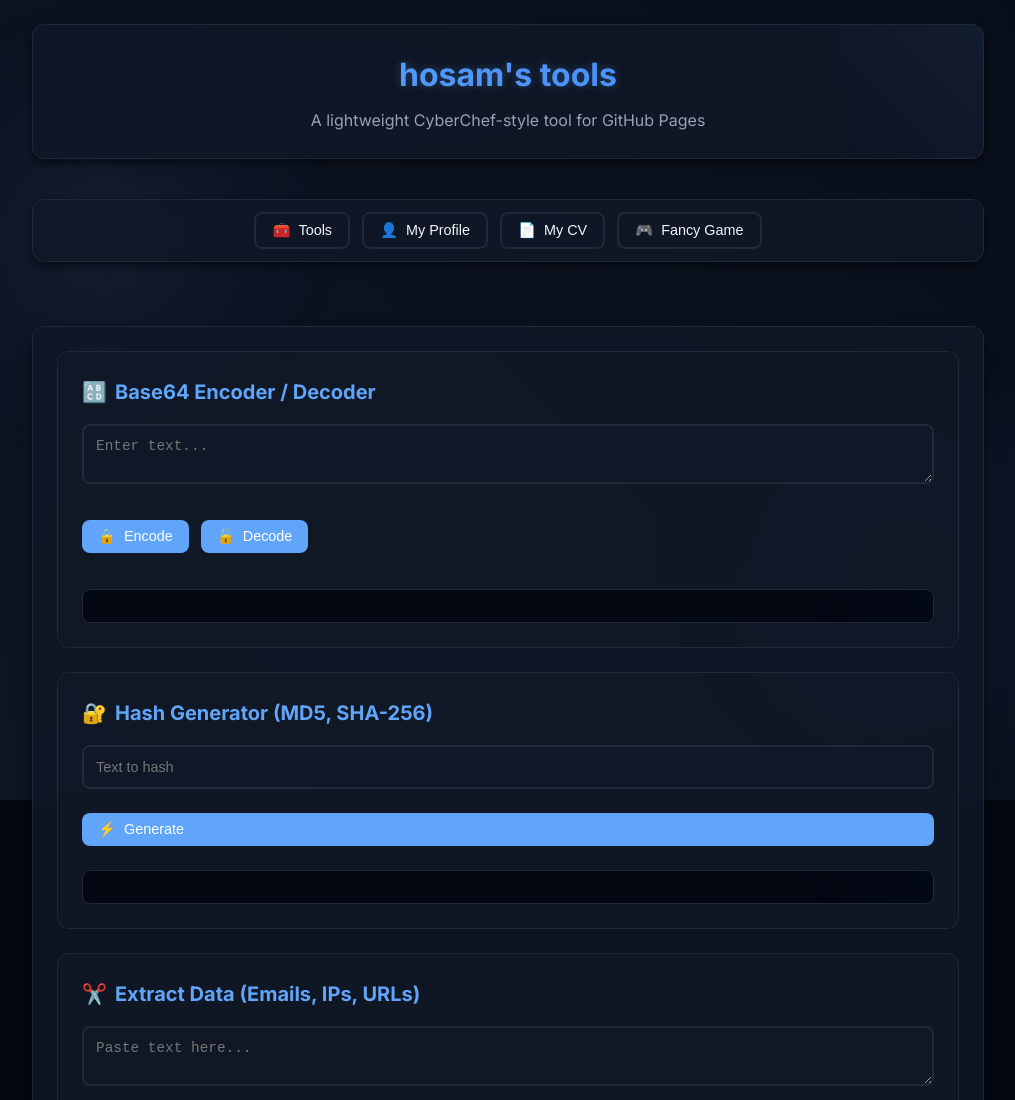
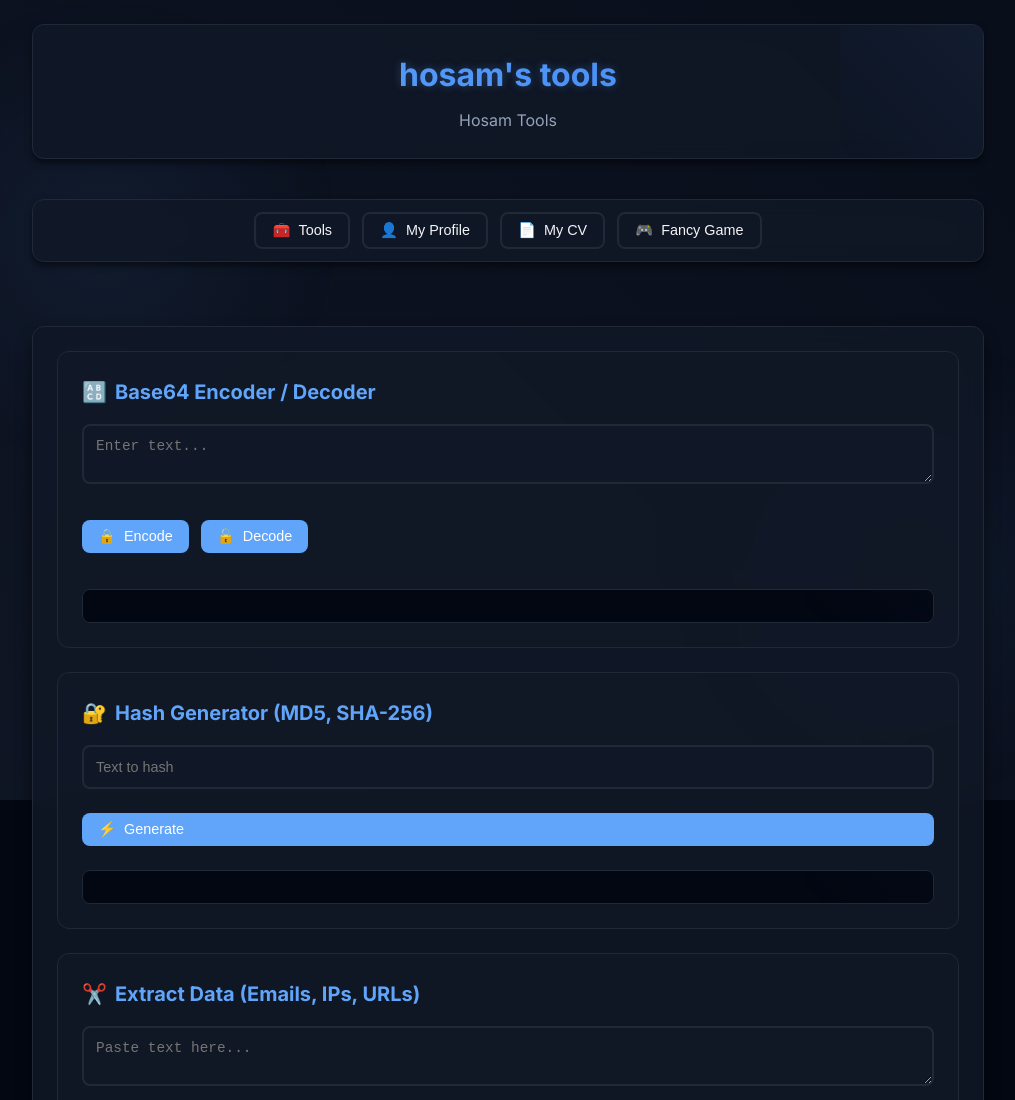
Before and after one commit to hosamyosri/cyberchef-lite, a plain HTML site: page index.html in a window 1280 px wide. Shown: the top 1100 px of the page, without its empty margins (132-1147 px from the left). Drawn offline with nearby package versions, Linux system fonts and the light colour scheme.

Commit message:
index.html

```diff
--- a/index.html
+++ b/index.html
@@ -3,7 +3,7 @@
 <head>
   <meta charset="UTF-8" />
   <meta name="viewport" content="width=device-width, initial-scale=1.0" />
-  <title>hosam's tools - GitHub Pages Edition</title>
+  <title>hosam's tools</title>
   <link rel="preconnect" href="https://fonts.googleapis.com">
   <link rel="preconnect" href="https://fonts.gstatic.com" crossorigin>
   <link href="https://fonts.googleapis.com/css2?family=Inter:wght@400;500;600;700&family=Fira+Code:wght@400;500&display=swap" rel="stylesheet">
@@ -14,7 +14,7 @@
   <main class="container">
     <header>
       <h1>hosam's tools</h1>
-      <p class="subtitle">A lightweight CyberChef-style tool for GitHub Pages</p>
+      <p class="subtitle">Hosam Tools</p>
     </header>
 
     <!-- Navigation Tabs -->
```
